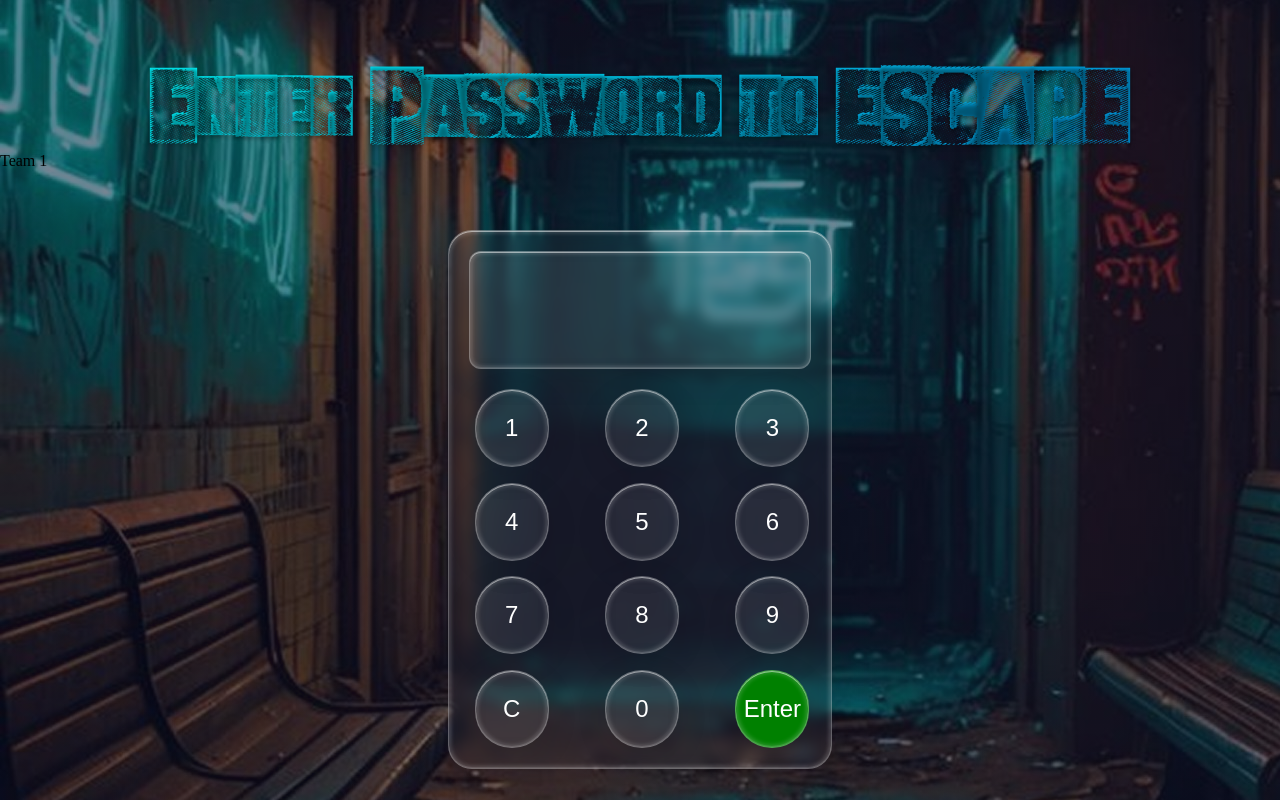
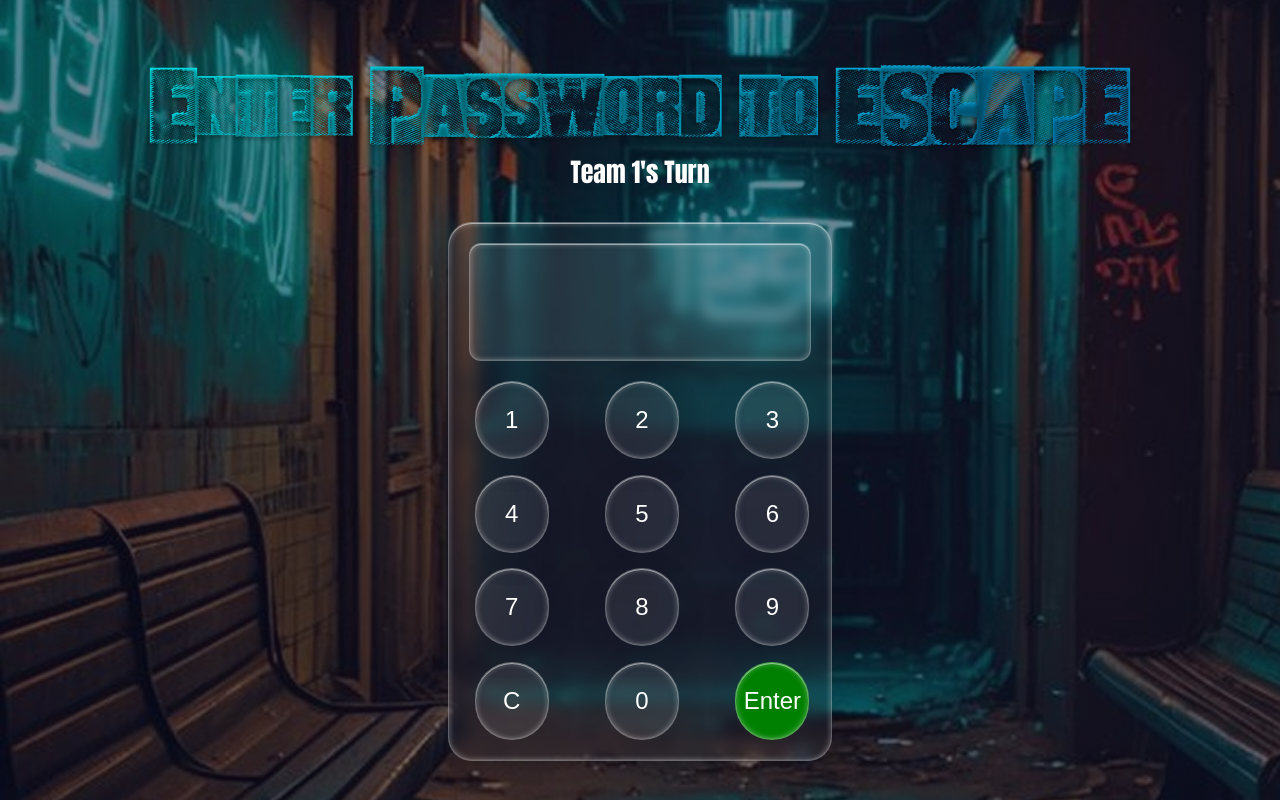
Before and after one commit to mynameisraj7/Escaperoom, a React (Vite) app: page / in a window 1280 px wide. Built offline with nearby package versions, Linux system fonts and the light colour scheme.

Commit message:
Initial React project

```diff
--- a/src/Hero.css
+++ b/src/Hero.css
@@ -29,11 +29,18 @@ font-weight: 700;
   padding: 60px 0 0 0;
 }
 
+.team{
+  text-align: center;
+  font-size: 26px;
+  font-family: "Impact";
+  color: white;
+}
+
 /* 👇 THIS is the important change */
 .container {
      margin-left: auto;
      margin-right: auto;
-     margin-top: 60px;
+     margin-top: 30px;
   display: flex;
   flex-direction: column;
   align-items: center;
--- a/src/Hero.jsx
+++ b/src/Hero.jsx
@@ -4,34 +4,35 @@ import './Hero.css'
 function Hero(){
 
   const [value, setValue] = useState("");
-  const correctPin = "1234";
+  const [teamIndex, setTeamIndex] = useState(0);
+
+  const teamPins = ["1234", "5678", "2468", "1357", "9999", "0000"];
 
   const handleNumberClick = (num) => {
-    if (value.length < 6) {   // limit length
+    if (value.length < 6) {
       setValue(value + num);
     }
   };
 
   const handleEnter = () => {
-    if (value === correctPin) {
-      alert("✅ Access Granted!");
+    if (value === teamPins[teamIndex]) {
+      alert(`✅ Team ${teamIndex + 1} Correct!`);
     } else {
-      alert("❌ Wrong PIN");
-      setValue("");
+      alert(`❌ Team ${teamIndex + 1} Wrong PIN`);
     }
-  };
 
-  const handleClear = () => {
+    // Switch to next team turn
+    setTeamIndex((prev) => (prev + 1) % teamPins.length);
     setValue("");
   };
 
-
+  const handleClear = () => setValue("");
 
   return(
-        <>
     <section className='esback'>
       <header className='head'>Enter Password to ESCAPE</header>
-            <div className='team'>Team 1</div>
+      <div className='team'>Team {teamIndex + 1}'s Turn</div>
+
       <div className="container">
         <input type="password" value={value} readOnly className="display" />
 
@@ -48,9 +49,7 @@ function Hero(){
         </div>
       </div>
     </section>
-        </>
   );
-
 }
 
-export default Hero
+export default Hero;
```
Lines whose indentation alone changed are shown as unchanged.
